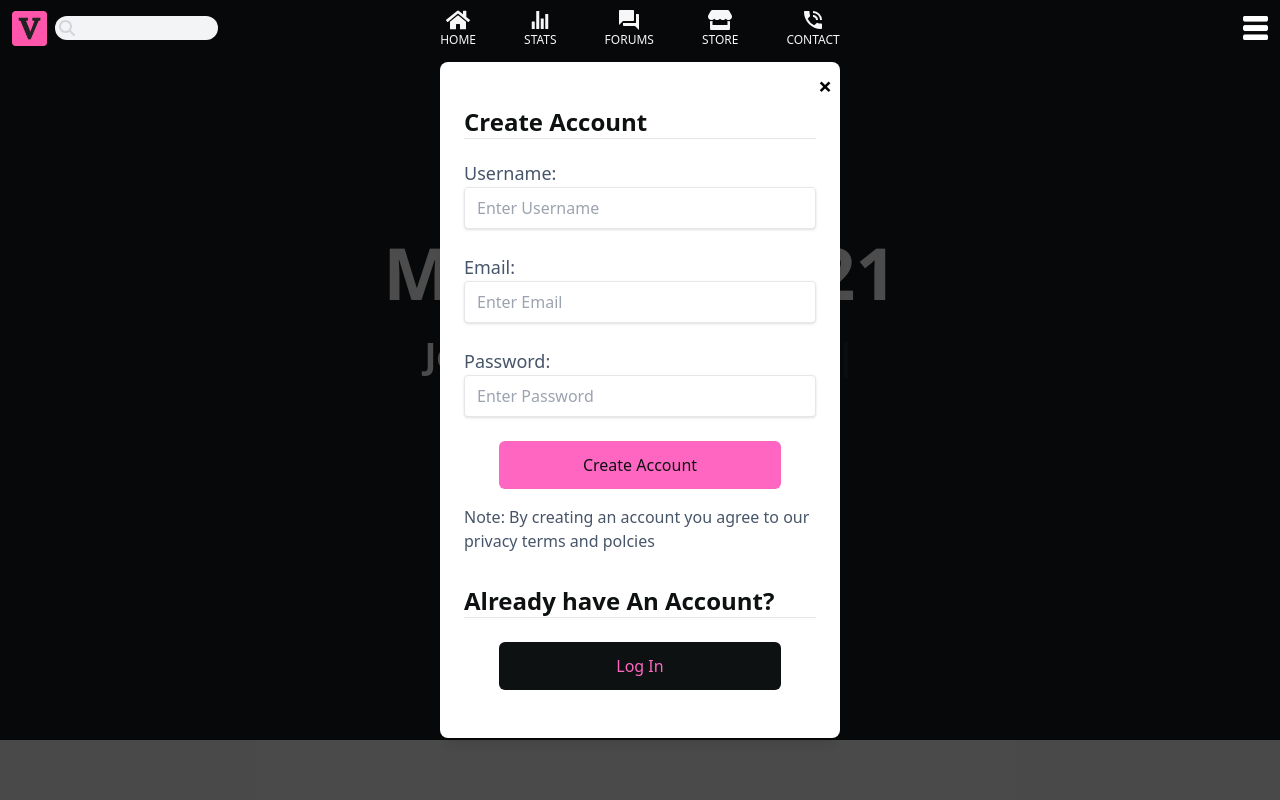
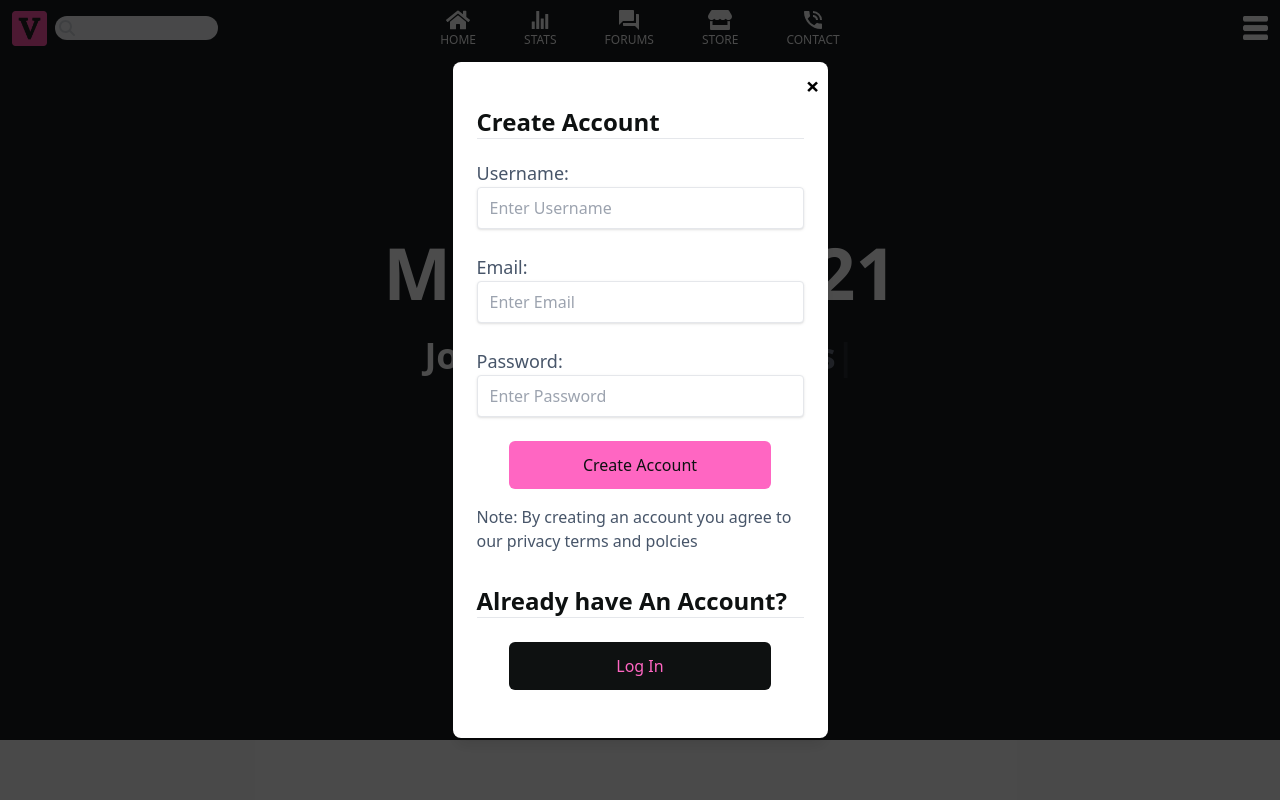
Before and after one commit to cadeheinberg/VanaByteWebsite, a React (Create React App) app in the folder frontend/: page / in a window 1280 px wide. Both pictures are taken after a click on the button "Sign Up". Shown: the top 800 px of the page. Built offline with nearby package versions, Linux system fonts and the light colour scheme; no server answers.

Commit message:
no scroll

```diff
--- a/frontend/package.json
+++ b/frontend/package.json
@@ -13,6 +13,7 @@
     "react-router-dom": "^6.26.1",
     "react-scripts": "5.0.1",
     "react-typed": "^2.0.12",
+    "tailwind-scrollbar-hide": "^1.1.7",
     "web-vitals": "^2.1.4"
   },
   "scripts": {
--- a/frontend/src/components/Modal.js
+++ b/frontend/src/components/Modal.js
@@ -24,8 +24,8 @@ function Modal({ isOpen, closeModal, children }) {
     if (!isOpen) return null;
 
     return (
-        <div className="fixed inset-0 bg-black bg-opacity-70 flex justify-center items-center z-50">
-            <div ref={modalRef} className="w-max max-w-[85%] xs:w-[70%] xs:max-w-[400px] bg-white p-6 rounded-lg shadow-lg relative max-h-[90vh] overflow-y-auto">
+        <div className="fixed z-[101] inset-0 bg-black bg-opacity-70 flex justify-center items-center">
+            <div ref={modalRef} className="relative w-max max-w-[85%] xs:w-[70%] xs:max-w-[375px] bg-white p-6 rounded-lg shadow-lg max-h-[80vh] xs:max-h-[90vh] overflow-y-auto scrollbar-hide">
                 <button
                     className="absolute top-2 right-2 text-2xl font-bold text-black"
                     onClick={closeModal}>
--- a/frontend/tailwind.config.js
+++ b/frontend/tailwind.config.js
@@ -17,5 +17,7 @@ module.exports = {
       },
     },
   },
-  plugins: [],
+  plugins: [
+    require('tailwind-scrollbar-hide'),
+  ],
 }
```
Also changed, not shown: 2 other files (tests, documents, lock files or other folders).
